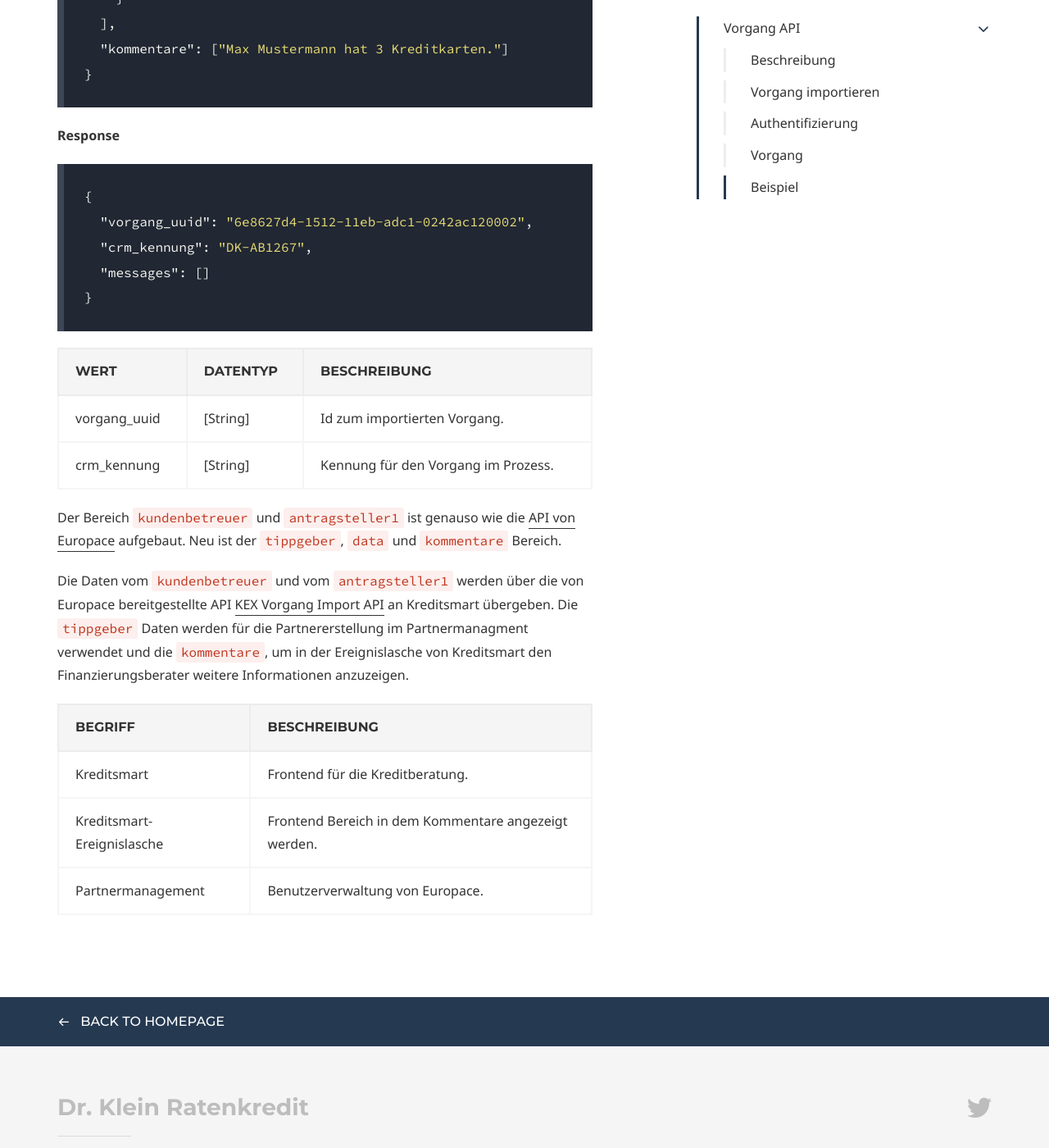
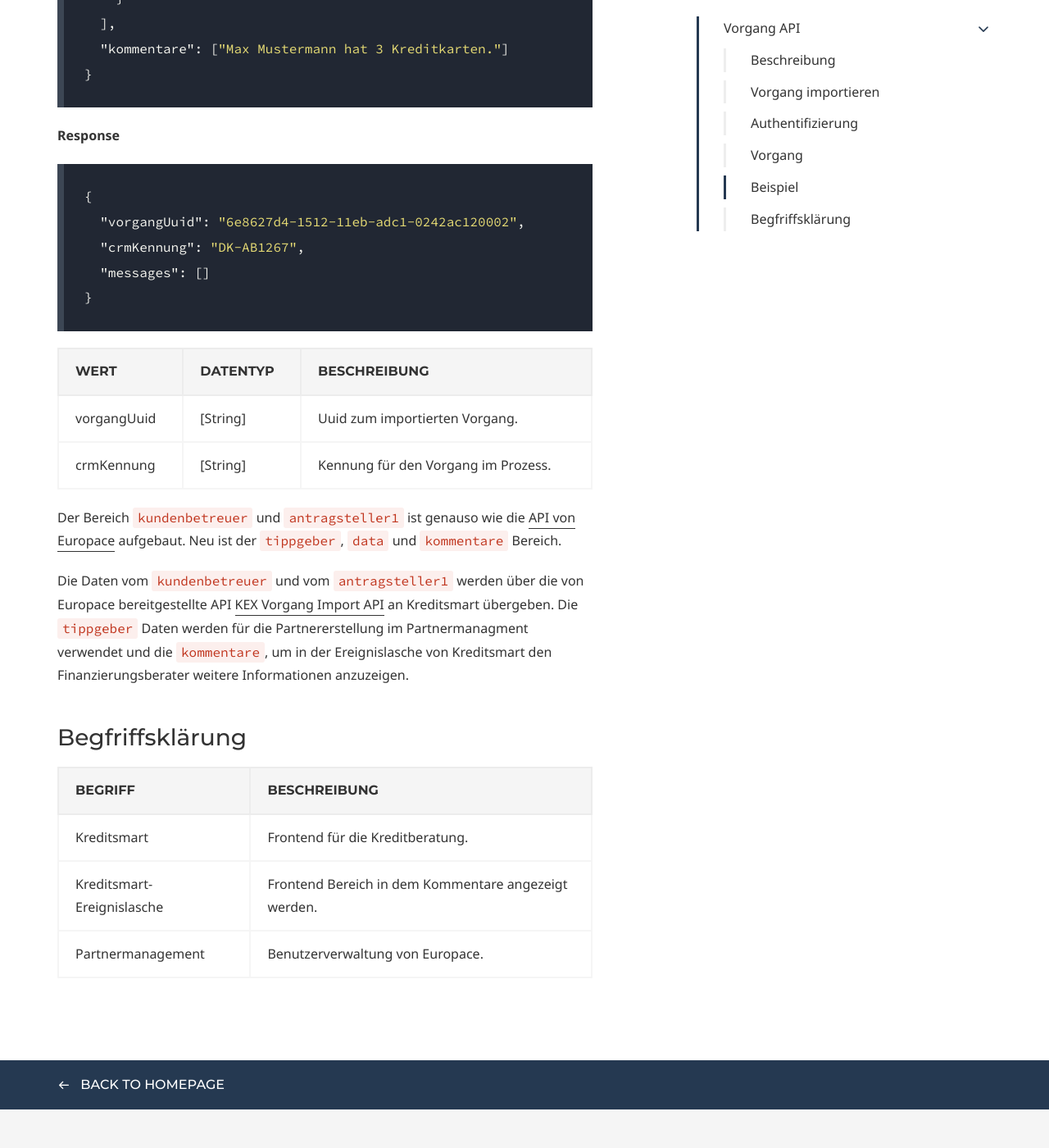
Before and after one commit to drklein-rk/api-drkleinrk, a Jekyll site: the page built from vorgangapi.md, in a window 1280 px wide and 1400 px high, scrolled down 4267 px. Shown: the whole window at 82% size. Built offline with Jekyll 4.4.1, drawn with Linux system fonts in a browser that asks for light colours; some web fonts are replaced.

Commit message:
Response vom Vorgang dokumentiert

````diff
--- a/vorgangapi.md
+++ b/vorgangapi.md
@@ -127,16 +127,16 @@ https://api.drkleinservice.de/vorgang
 **Response**
 ```json
 {
-  "vorgang_uuid": "6e8627d4-1512-11eb-adc1-0242ac120002",
-  "crm_kennung": "DK-AB1267",
+  "vorgangUuid": "6e8627d4-1512-11eb-adc1-0242ac120002",
+  "crmKennung": "DK-AB1267",
   "messages": []
 }
 ```
 
 | Wert | Datentyp | Beschreibung |
 | :--- | :------- | :----------- |
-| vorgang_uuid | [String] | Id zum importierten Vorgang. |
-| crm_kennung | [String] | Kennung für den Vorgang im Prozess. |
+| vorgangUuid | [String] | Uuid zum importierten Vorgang. |
+| crmKennung | [String] | Kennung für den Vorgang im Prozess. |
 
 Der Bereich `kundenbetreuer` und `antragsteller1` ist genauso wie die [API von Europace](`https://docs.api.europace.de/privatkredit/vorgaenge/kex-vorgang-import-api/`)  aufgebaut. Neu ist der `tippgeber`, `data` und `kommentare` Bereich.
 
@@ -144,6 +144,9 @@ Die Daten vom `kundenbetreuer` und vom `antragsteller1` werden
 über die von Europace bereitgestellte API [KEX Vorgang Import API](`https://docs.api.europace.de/privatkredit/vorgaenge/kex-vorgang-import-api/`) an Kreditsmart übergeben.
 Die `tippgeber` Daten werden für die Partnererstellung im Partnermanagment verwendet und die `kommentare`, um in der Ereignislasche von Kreditsmart den Finanzierungsberater weitere Informationen anzuzeigen.
 
+
+### Begfriffsklärung
+
 | Begriff | Beschreibung |
 | :------ | :----------- |
 | Kreditsmart | Frontend für die Kreditberatung. |
````
Also changed, not shown: dokumentapi.md (+2 -2 lines).
